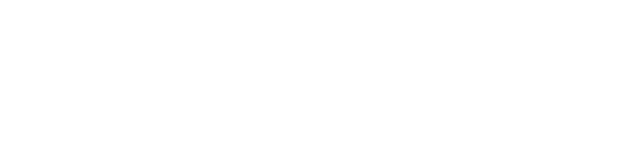
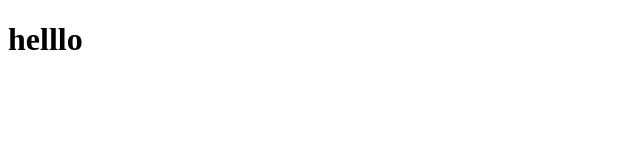
Before and after one commit to Noushad-ansari/tempconverter, a plain HTML site: page index.html in a window 1280 px wide. Shown: the whole page, without its empty margins (0-640 px from the left). Drawn offline with Linux system fonts and the light colour scheme.

```diff
--- a/index.html
+++ b/index.html
@@ -9,7 +9,7 @@
 </head>
 
 <body>
-    <h1></h1>
+    <h1>helllo</h1>
 </body>
 
 </html>
```
Also changed, not shown: style.css (deleted).
